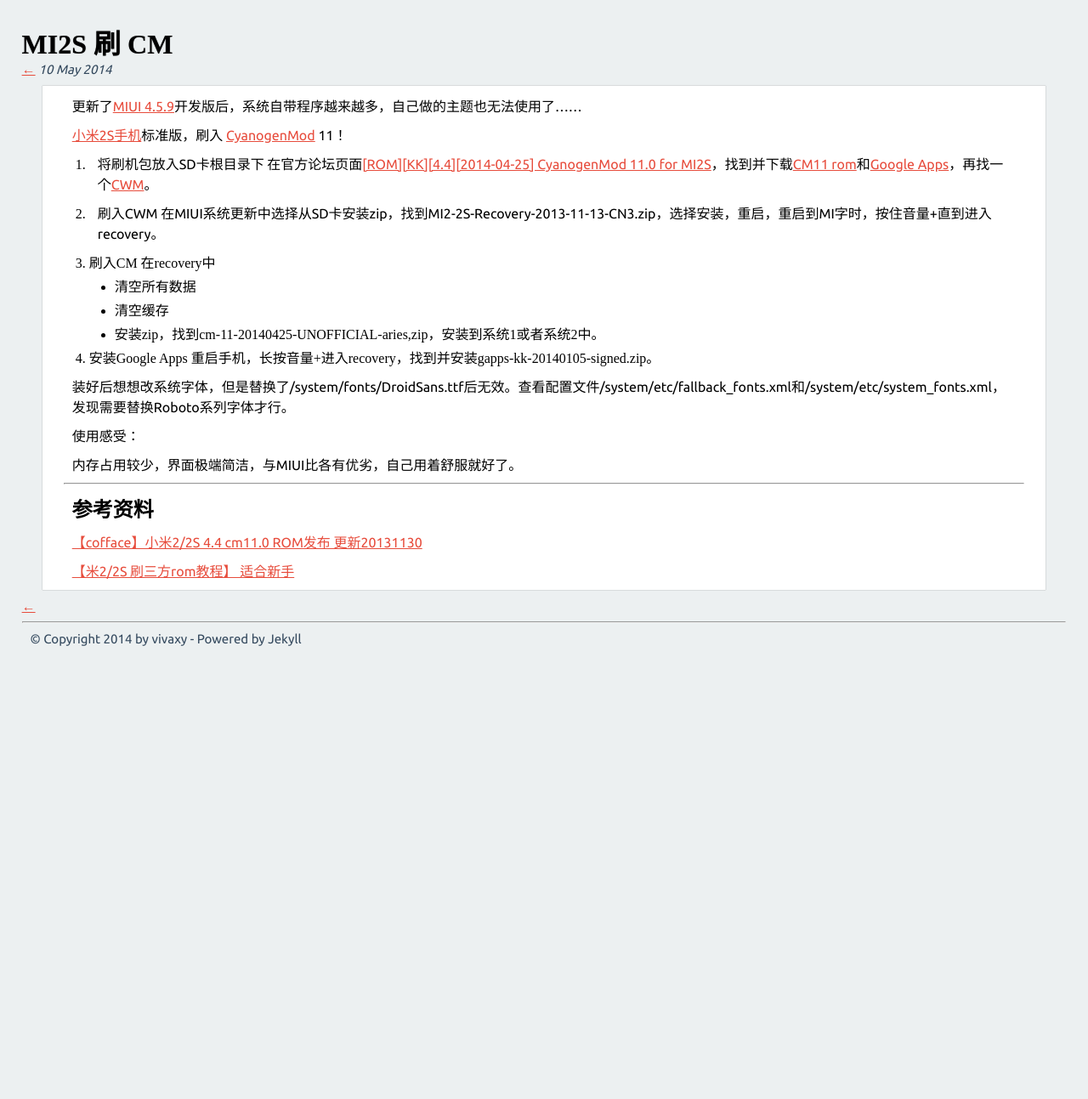
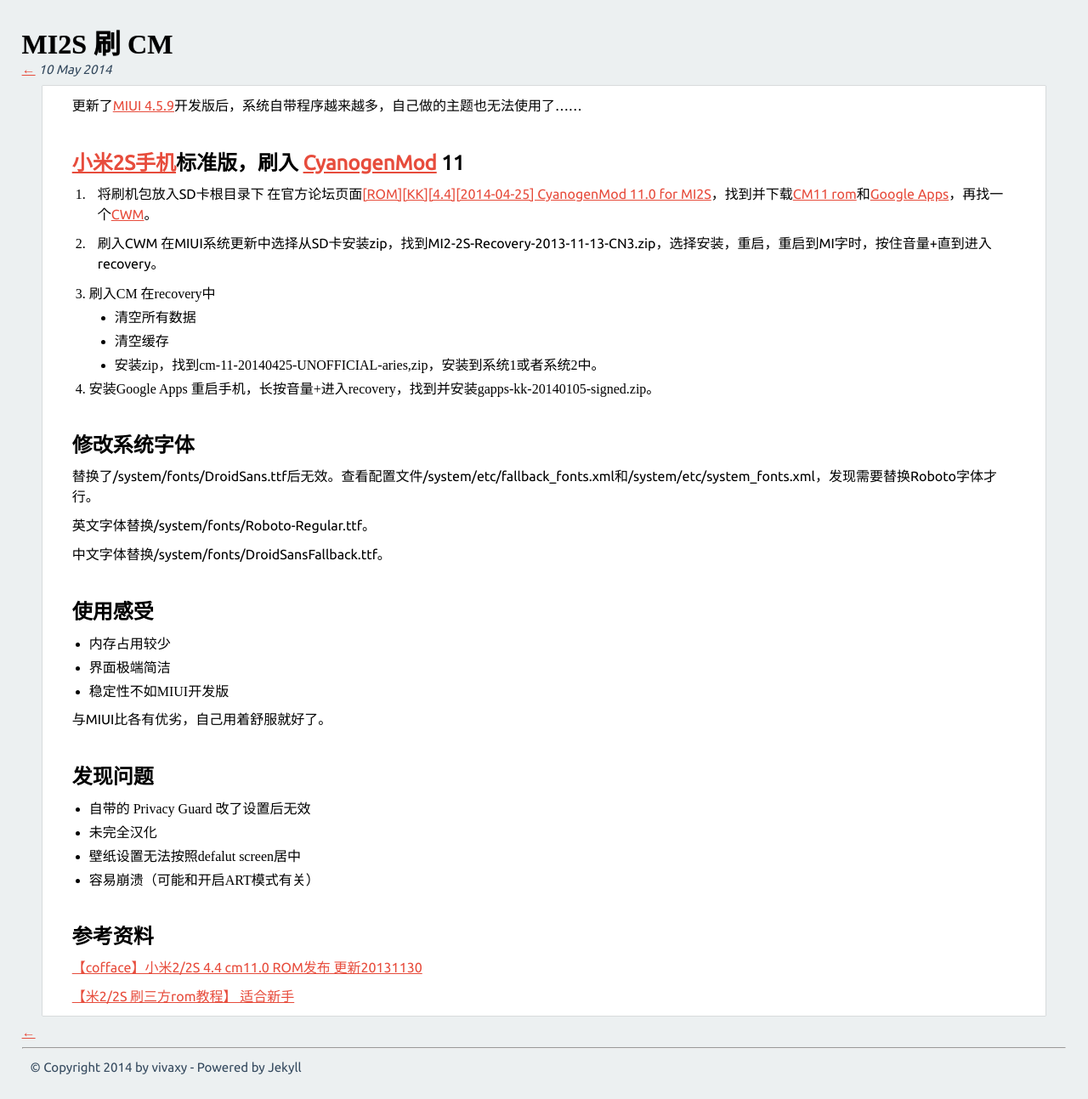
Before and after one commit to vivaxyblog/vivaxyblog.github.io, a Jekyll site: the page built from _posts/2014-05-10-MI2S-Shua-CM.md, in a window 1280 px wide. Shown: the whole page at 85% size. Built offline with Jekyll 4.4.1, drawn with Linux system fonts in a browser that asks for light colours; comment, search, counter and statistics services are not loaded; before the commit the page ends 900 px from its top, so only the background shows below that.

Commit message:
20140511

```diff
--- a/_posts/2014-05-10-MI2S-Shua-CM.md
+++ b/_posts/2014-05-10-MI2S-Shua-CM.md
@@ -5,8 +5,9 @@
 
 更新了[MIUI 4.5.9][1]开发版后，系统自带程序越来越多，自己做的主题也无法使用了……
 
-[小米2S手机][2]标准版，刷入 [CyanogenMod][3] 11！
+<br />
 
+**[小米2S手机][2]标准版，刷入 [CyanogenMod][3] 11**
 
  1. 将刷机包放入SD卡根目录下
 在官方论坛页面[\[ROM\]\[KK\]\[4.4\]\[2014-04-25\] CyanogenMod 11.0 for
@@ -24,13 +25,36 @@
  4. 安装Google Apps
 重启手机，长按音量+进入recovery，找到并安装gapps-kk-20140105-signed.zip。
 
-装好后想想改系统字体，但是替换了/system/fonts/DroidSans.ttf后无效。查看配置文件/system/etc/fallback_fonts.xml和/system/etc/system_fonts.xml，发现需要替换Roboto系列字体才行。
+<br />
 
-使用感受：
+**修改系统字体**
 
-内存占用较少，界面极端简洁，与MIUI比各有优劣，自己用着舒服就好了。
+替换了/system/fonts/DroidSans.ttf后无效。查看配置文件/system/etc/fallback_fonts.xml和/system/etc/system_fonts.xml，发现需要替换Roboto字体才行。
 
-----------
+英文字体替换/system/fonts/Roboto-Regular.ttf。
+
+中文字体替换/system/fonts/DroidSansFallback.ttf。
+
+<br />
+
+**使用感受**
+
+- 内存占用较少
+- 界面极端简洁
+- 稳定性不如MIUI开发版
+
+与MIUI比各有优劣，自己用着舒服就好了。
+
+<br />
+
+**发现问题**
+
+- 自带的 Privacy Guard 改了设置后无效
+- 未完全汉化
+- 壁纸设置无法按照defalut screen居中
+- 容易崩溃（可能和开启ART模式有关）
+
+<br />
 
 **参考资料**
 
--- a/main.css
+++ b/main.css
@@ -7,6 +7,7 @@
 	font-family: Ubuntu, Microsoft YaHei, Helvetica, sans-serif;
 	font-size: 16px;
 	margin: 10px;
+	line-height: 24px;
 }
 strong {
 	font-size: 24px;
```
Also changed, not shown: _posts/2011-02-11-casio-fx-82MS-ZanShiShengJiFangFa.md (+18 -3 lines), _posts/2011-02-27-s60-ShouJi-java-XiaoYouXi-Man(Manorg).md (+4 -3 lines), _posts/2014-05-03-BaiDuShouJiShuRuFaZiDingYiZhuTi.md (+2 -2 lines), _posts/2014-05-11-DaJanBoKe.md (added, +104 -0 lines).
